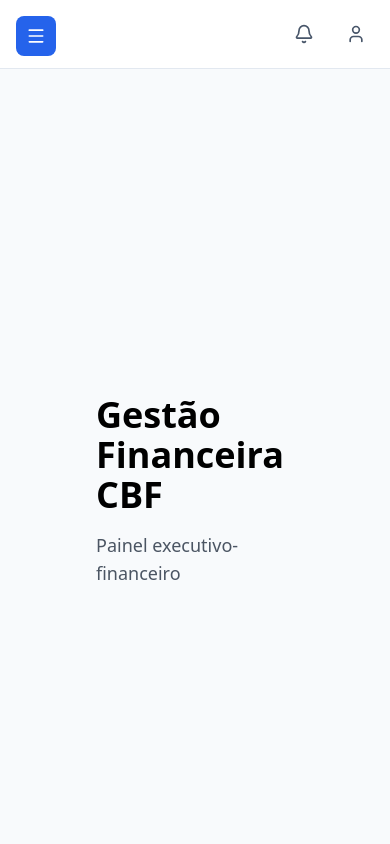
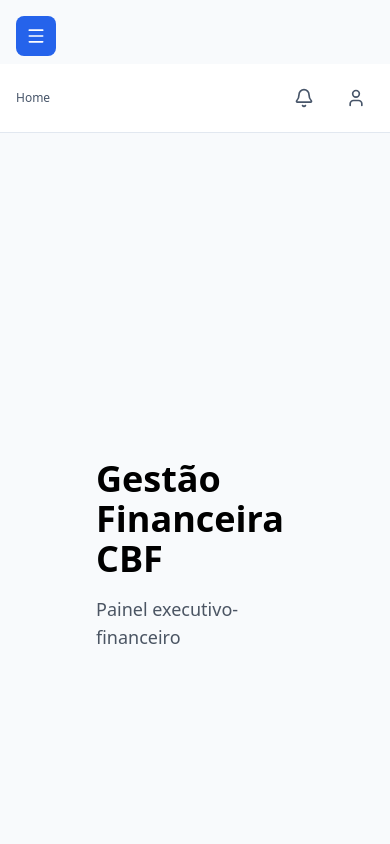
Before and after one commit to guraassessoria/gestao-financeira-cbf, a Next.js app: page / in a window 390 px wide. Shown: the top 844 px of the page. Built offline with nearby package versions, Linux system fonts and the light colour scheme.

Commit message:
fix: adjust mobile layout padding for fixed menu button
- Add pt-16 on mobile to prevent content from hiding under fixed menu
- Remove top padding on desktop (md:pt-0) where sidebar is static
- Ensures proper spacing for menu button on small screens

```diff
--- a/src/app/layout.tsx
+++ b/src/app/layout.tsx
@@ -21,7 +21,7 @@
         <AuthSessionProvider>
           <div className="flex min-h-screen flex-col md:flex-row">
             <Sidebar />
-            <div className="flex-1 flex flex-col md:ml-0">
+            <div className="flex-1 flex flex-col pt-16 md:pt-0">
               <Header />
               <main className="flex-1 overflow-auto">{children}</main>
               <Footer />
```
